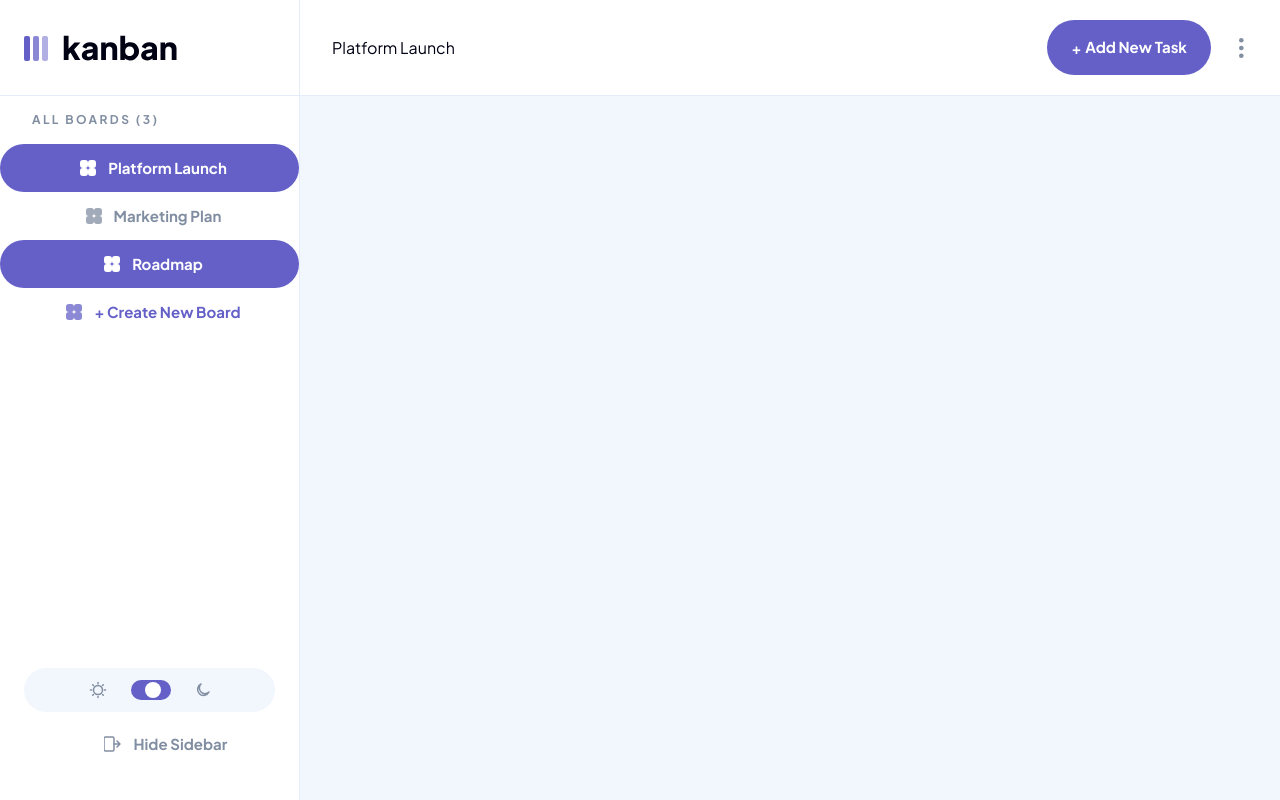
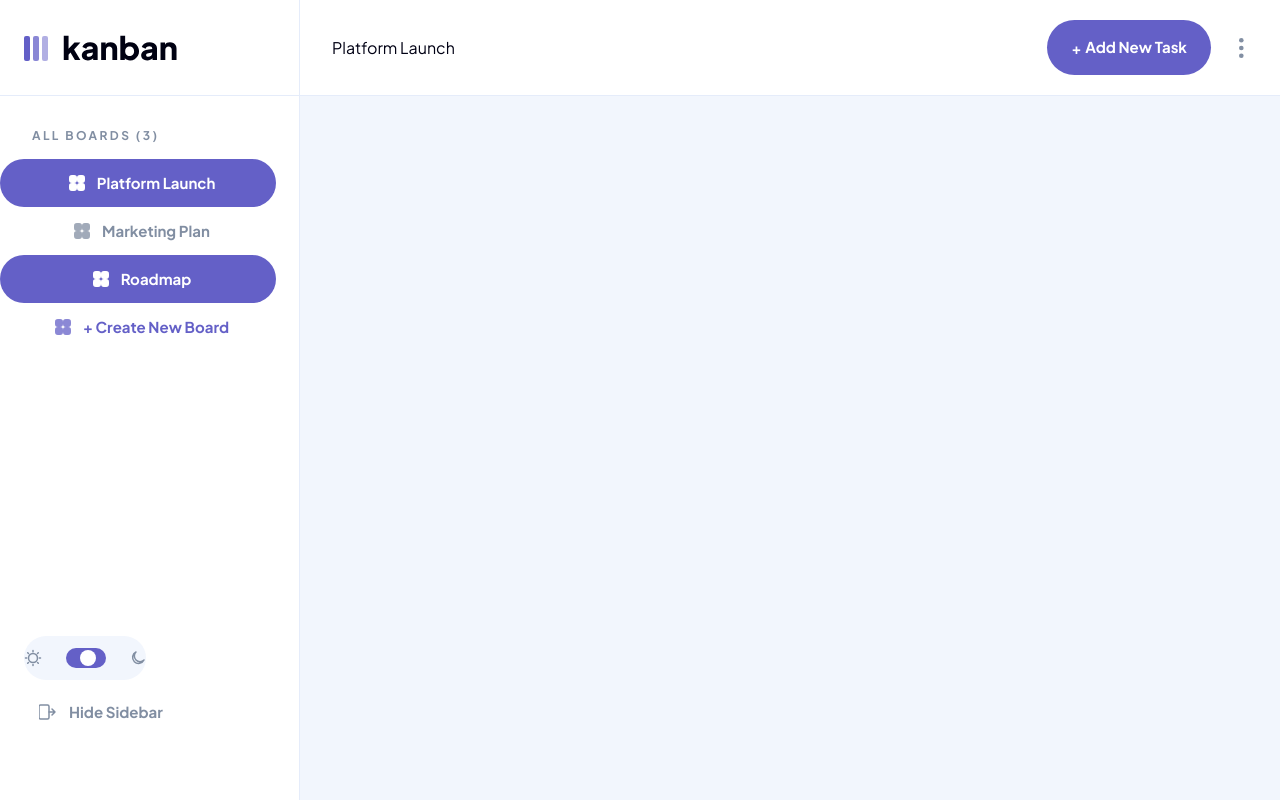
Before and after one commit to omofon/kanban, a React (Vite) app: page / in a window 1280 px wide. Built offline with nearby package versions, Linux system fonts and the light colour scheme.

Commit message:
feat(ui): sidebar

```diff
--- a/src/layout/Sidebar.jsx
+++ b/src/layout/Sidebar.jsx
@@ -12,18 +12,18 @@ export default function Sidebar({
   return (
     <aside
       className="
-      w-[261px] lg:w-[300px] shrink-0
+      w-[261px] lg:w-[300px] shrink-0 py-8
       h-full bg-surface border-r border-edge
-      hidden md:flex flex-col justify-between
+      hidden md:flex flex-col justify-between items-start
     "
     >
       {/* Board list */}
-      <nav className="flex flex-col pt-4">
-        <p className="text-ink-muted px-6 lg:px-8 mb-4 tracking-[2.4px] text-xs font-bold uppercase">
+      <nav className="flex flex-col w-60 lg:w-69 ">
+        <p className="text-ink-muted px-6 lg:px-8 mb-4 heading-s uppercase">
           All Boards ({boards.length})
         </p>
 
-        <ul>
+        <ul className="w-full">
           {boards.map((board) => {
             const isActive = board.id === activeBoardId;
             return (
```
